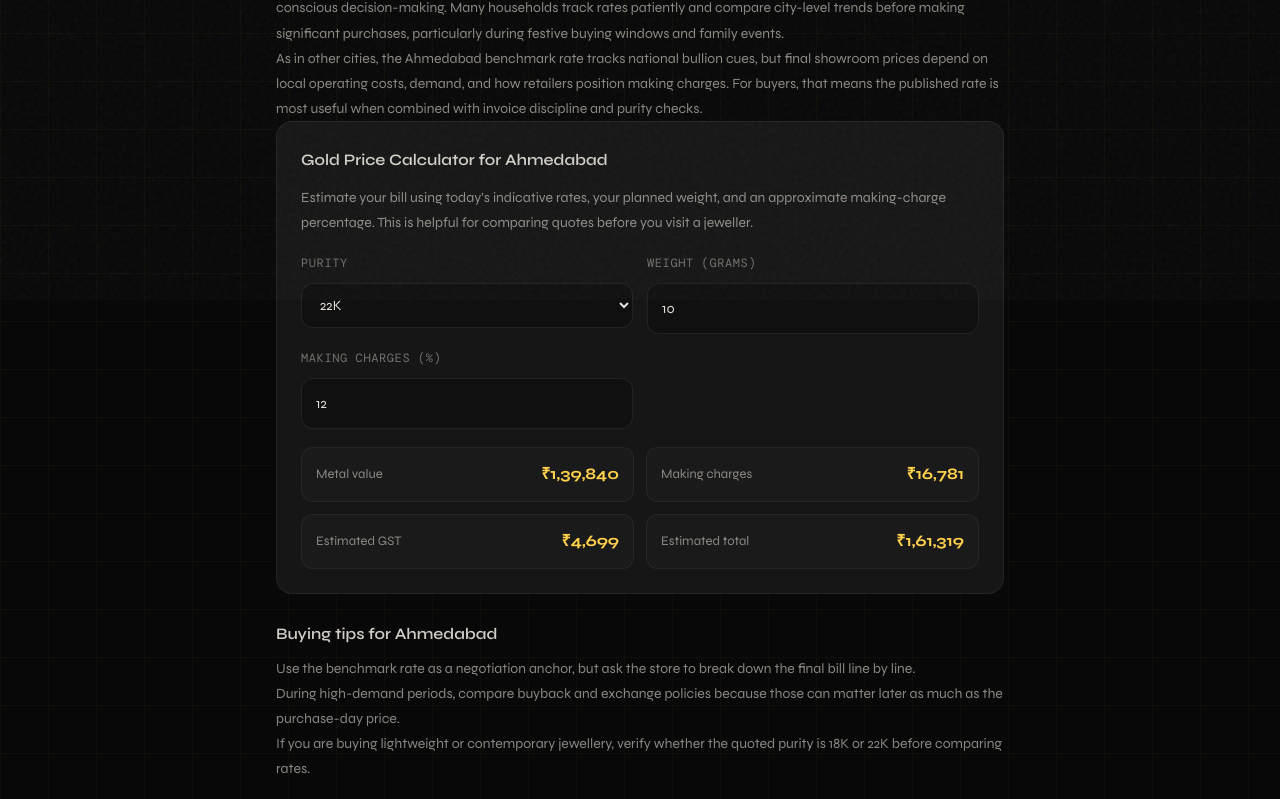
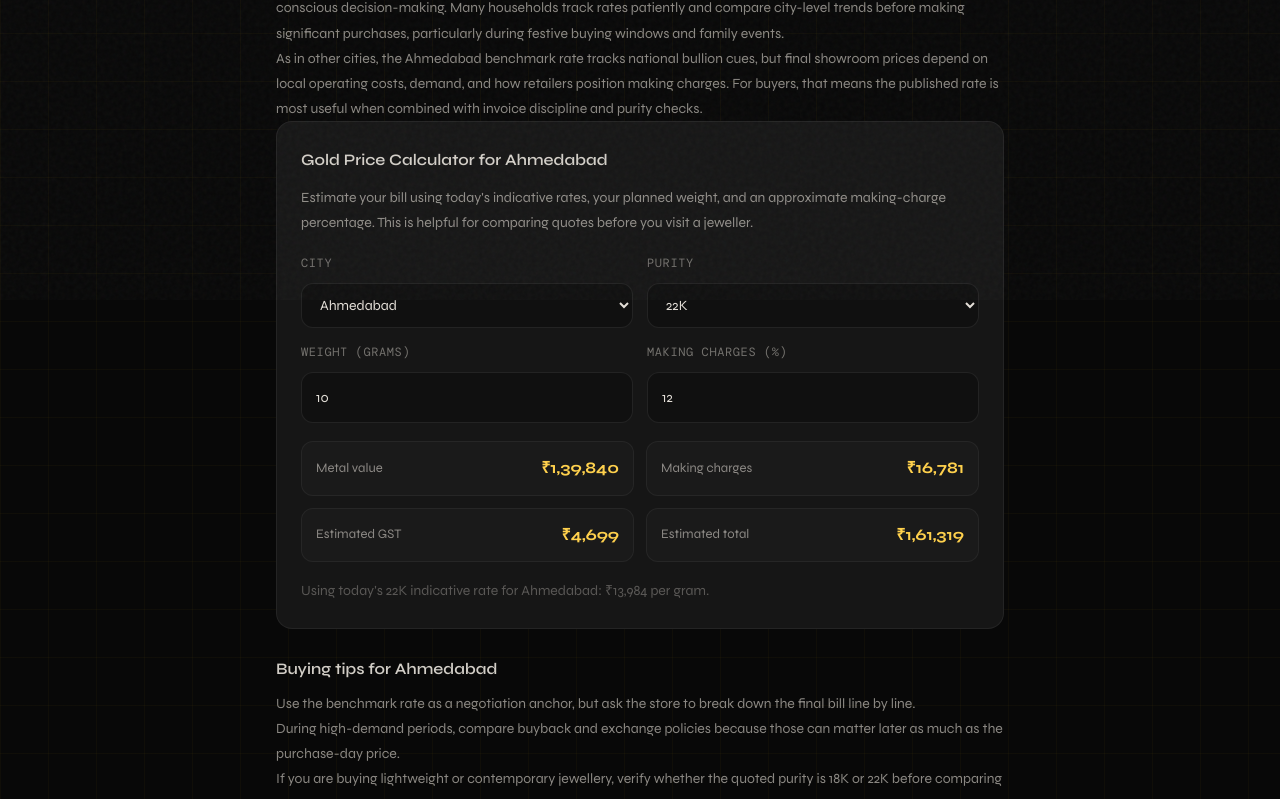
Before and after one commit to Nkodati/hyd-gold, a Next.js app: page /city/ahmedabad in a window 1280 px wide. Shown: the part 500-1299 px from the top of the page. Built offline with nearby package versions, Linux system fonts and the light colour scheme.

Commit message:
Add city filter to gold calculator

```diff
--- a/src/app/calculators/gold-price-calculator/page.tsx
+++ b/src/app/calculators/gold-price-calculator/page.tsx
@@ -10,7 +10,15 @@ export const metadata: Metadata = {
 
 export default async function GoldPriceCalculatorPage() {
   const data = await getRates()
-  const baseCity = data.cities.hyderabad
+  const cityOptions = Object.entries(data.cities).map(([key, city]) => ({
+    key: key as keyof typeof data.cities,
+    name: city.name,
+    rates: {
+      '24k': city.rates['24k'].perGram,
+      '22k': city.rates['22k'].perGram,
+      '18k': city.rates['18k'].perGram,
+    },
+  }))
 
   return (
     <div className="noise-bg grid-bg min-h-screen">
@@ -22,14 +30,7 @@ export default async function GoldPriceCalculatorPage() {
           included. It is not a binding quote, but it helps readers compare stores more intelligently.
         </p>
 
-        <GoldCalculator
-          cityName={baseCity.name}
-          rates={{
-            '24k': baseCity.rates['24k'].perGram,
-            '22k': baseCity.rates['22k'].perGram,
-            '18k': baseCity.rates['18k'].perGram,
-          }}
-        />
+        <GoldCalculator cityOptions={cityOptions} initialCity="hyderabad" />
 
         <h2>How to use this calculator</h2>
         <p>
--- a/src/app/city/[city]/page.tsx
+++ b/src/app/city/[city]/page.tsx
@@ -40,6 +40,15 @@ export default async function CityPage({ params }: CityPageProps) {
 
   const data = await getRates()
   const city = data.cities[params.city]
+  const cityOptions = Object.entries(data.cities).map(([key, item]) => ({
+    key: key as CityKey,
+    name: item.name,
+    rates: {
+      '24k': item.rates['24k'].perGram,
+      '22k': item.rates['22k'].perGram,
+      '18k': item.rates['18k'].perGram,
+    },
+  }))
   const faqSchema = {
     '@context': 'https://schema.org',
     '@type': 'FAQPage',
@@ -80,14 +89,7 @@ export default async function CityPage({ params }: CityPageProps) {
           <p key={paragraph}>{paragraph}</p>
         ))}
 
-        <GoldCalculator
-          cityName={content.cityName}
-          rates={{
-            '24k': city.rates['24k'].perGram,
-            '22k': city.rates['22k'].perGram,
-            '18k': city.rates['18k'].perGram,
-          }}
-        />
+        <GoldCalculator cityOptions={cityOptions} initialCity={params.city} />
 
         <h2>Buying tips for {content.cityName}</h2>
         {content.buyingTips.map((tip) => (
--- a/src/components/GoldCalculator.tsx
+++ b/src/components/GoldCalculator.tsx
@@ -1,12 +1,19 @@
 'use client'
 
 import { useMemo, useState } from 'react'
+import type { CityKey } from '@/components/GoldDashboard'
 
 type Purity = '24k' | '22k' | '18k'
 
+interface CityCalculatorOption {
+  key: CityKey
+  name: string
+  rates: Record<Purity, number>
+}
+
 interface GoldCalculatorProps {
-  rates: Record<Purity, number>
-  cityName: string
+  cityOptions: CityCalculatorOption[]
+  initialCity?: CityKey
 }
 
 const PURITY_LABELS: Record<Purity, string> = {
@@ -15,15 +22,18 @@ const PURITY_LABELS: Record<Purity, string> = {
   '18k': '18K',
 }
 
-export default function GoldCalculator({ rates, cityName }: GoldCalculatorProps) {
+export default function GoldCalculator({ cityOptions, initialCity }: GoldCalculatorProps) {
+  const defaultCity = cityOptions.find((city) => city.key === initialCity) ?? cityOptions[0]
+  const [selectedCity, setSelectedCity] = useState<CityKey>(defaultCity.key)
   const [purity, setPurity] = useState<Purity>('22k')
   const [grams, setGrams] = useState('10')
   const [makingCharge, setMakingCharge] = useState('12')
+  const activeCity = cityOptions.find((city) => city.key === selectedCity) ?? defaultCity
 
   const result = useMemo(() => {
     const parsedGrams = Number(grams) || 0
     const parsedMakingCharge = Number(makingCharge) || 0
-    const baseRate = rates[purity]
+    const baseRate = activeCity.rates[purity]
     const metalValue = parsedGrams * baseRate
     const makingValue = metalValue * (parsedMakingCharge / 100)
     const gst = (metalValue + makingValue) * 0.03
@@ -35,19 +45,30 @@ export default function GoldCalculator({ rates, cityName }: GoldCalculatorProps)
       gst,
       total,
     }
-  }, [grams, makingCharge, purity, rates])
+  }, [activeCity.rates, grams, makingCharge, purity])
 
   const fmt = (value: number) => `₹${Math.round(value).toLocaleString('en-IN')}`
 
   return (
     <div className="content-section">
-      <h2 className="!mt-0">Gold Price Calculator for {cityName}</h2>
+      <h2 className="!mt-0">Gold Price Calculator for {activeCity.name}</h2>
       <p>
         Estimate your bill using today&apos;s indicative rates, your planned weight, and an approximate making-charge percentage.
         This is helpful for comparing quotes before you visit a jeweller.
       </p>
 
       <div className="calculator-grid">
+        <label className="calculator-field">
+          <span>City</span>
+          <select value={selectedCity} onChange={(event) => setSelectedCity(event.target.value as CityKey)}>
+            {cityOptions.map((city) => (
+              <option key={city.key} value={city.key}>
+                {city.name}
+              </option>
+            ))}
+          </select>
+        </label>
+
         <label className="calculator-field">
           <span>Purity</span>
           <select value={purity} onChange={(event) => setPurity(event.target.value as Purity)}>
@@ -88,6 +109,10 @@ export default function GoldCalculator({ rates, cityName }: GoldCalculatorProps)
           <strong>{fmt(result.total)}</strong>
         </div>
       </div>
+
+      <p className="mt-4 text-xs" style={{ color: 'var(--text-tertiary)' }}>
+        Using today&apos;s {PURITY_LABELS[purity]} indicative rate for {activeCity.name}: {fmt(activeCity.rates[purity])} per gram.
+      </p>
     </div>
   )
 }
```
